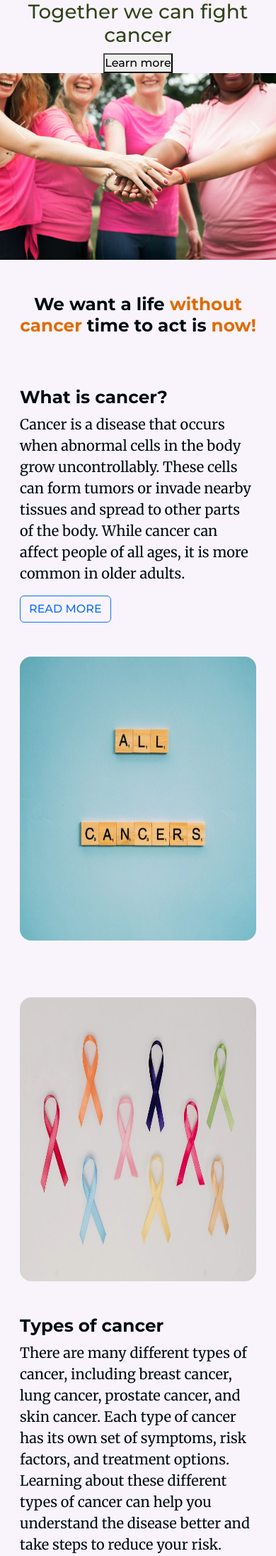
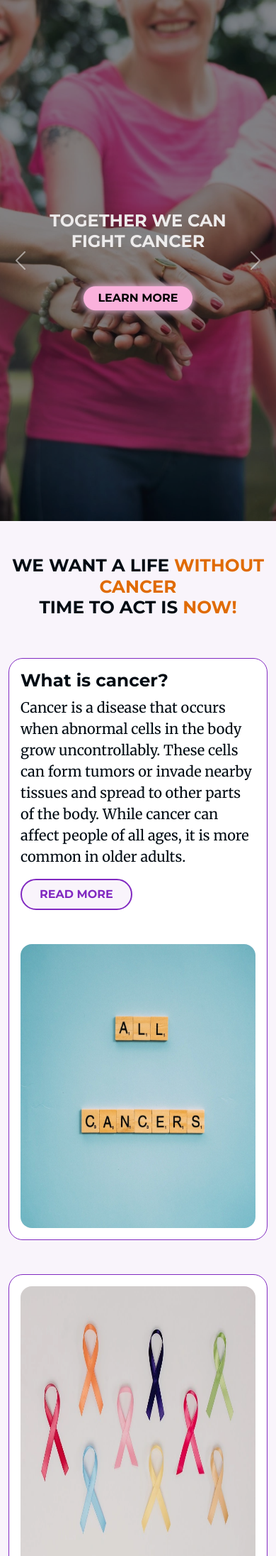
Before and after one commit to Edmir-Demaj/HopeForCancer, a Django app: page / in a window 390 px wide. Shown: the part 110-2302 px from the top of the page at 71% size. Run offline with Django 3.2, Linux system fonts and the light colour scheme.

Commit message:
Add: Style and make responsive desing for home page

```diff
--- a/other_pages/templates/other_pages/index.html
+++ b/other_pages/templates/other_pages/index.html
@@ -7,27 +7,30 @@
     <div id="carouselExampleInterval" class="carousel slide  carousel-fade" data-bs-ride="carousel"
         data-bs-pause="false" data-bs-touch="true">
         <div class="carousel-inner">
+            <!-- First carousel item -->
             <div class="carousel-item active" data-bs-interval="5000">
                 <div class="cta text-center">
-                    <h1>Together we can fight cancer</h1>
+                    <h1 id="home-title">Together we can fight cancer</h1>
                     <button><a href="#">Learn more</a></button>
                 </div>
                 <div class="overlay"></div>
                 <img src="{% static 'images/home/hero_image_1.webp' %}" class="d-block w-100 "
                     alt="A group of woman holding hands to support cancer">
             </div>
+            <!-- Second carousel item -->
             <div class="carousel-item" data-bs-interval="5000">
                 <div class="cta text-center">
-                    <h1>Believe in the power of hope</h1>
+                    <h1 id="home-title">Believe in the power of hope</h1>
                     <button><a href="#">Learn more</a></button>
                 </div>
                 <div class="overlay"></div>
                 <img src="{% static 'images/home/hero_image_2.webp' %}" class="d-block w-100"
                     alt="A group of woman showing hope card to support cancer">
             </div>
+            <!-- Third carousel item -->
             <div class="carousel-item" data-bs-interval="5000">
                 <div class="cta text-center">
-                    <h1>You are not alone, we are one</h1>
+                    <h1 id="home-title">You are not alone, we are one</h1>
                     <button><a href="#">Learn more</a></button>
                 </div>
                 <div class="overlay"></div>
@@ -47,7 +50,7 @@
         </button>
     </div>
     <div class="text-center py-5 px-3">
-        <h2 class="fw-bold">We want a life <span class="orange-text">without cancer</span> time to act is <span
+        <h2 class="fw-bold">We want a life <span class="orange-text">without cancer</span> <br> time to act is <span
                 class="orange-text">now!</span></h2>
     </div>
 </section>
--- a/static/css/style.css
+++ b/static/css/style.css
@@ -32,6 +32,8 @@ p {
     font-family: 'Merriweather', serif;
     font-size: 1.2em;
 }
+
+
 
 /* --------------------------------------------------- Navbar styles */
 .nav-item a {
@@ -104,6 +106,101 @@ footer address {
     font-size: 18px;
 }
 
+/* --------------------------------------------------- Home page styles */
+
+/* hero section */
+#carouselExampleInterval img {
+    height: calc(100vh - 110px);
+    object-fit: cover;
+}
+
+.overlay {
+    position: absolute;
+    width: 100%;
+    height: 100%;
+    z-index: 2;
+    background-color: #080d15;
+    opacity: 0.5;
+}
+
+.cta {
+    position: absolute;
+    top: 50%;
+    left: 50%;
+    transform: translate(-50%, -50%);
+    color: #edebeb;
+    z-index: 10;
+}
+
+.cta h1 {
+    font-weight: 700;
+    text-transform: uppercase;
+    font-size: 3em;
+    min-width: 900px;
+}
+
+.cta button {
+    padding: 8px 30px;
+    margin-top: 40px;
+    background-color: #FAB1DC;
+    font-weight: 700;
+    text-transform: uppercase;
+    border-radius: 150px;
+    border: none;
+    box-shadow: 0 0 8px 3px #c29bb3;
+}
+
+.cta button:hover {
+    background-color: #F9F4FB;
+}
+
+/* Card section */
+h2 {
+    text-transform: uppercase;
+}
+
+.info-card {
+    background-color: #ffffff;
+    border-radius: 20px;
+    border: 1px solid #8129C1;
+}
+
+.card-img {
+    object-fit: fill;
+}
+
+
+.btn-outline-primary {
+    color: #8129C1 !important;
+    border: 2px solid #8129C1 !important;
+    background-color: #F9F4FB !important;
+    border-radius: 50px;
+    padding: 8px 25px;
+    font-weight: 700;
+}
+
+.btn-outline-primary:hover {
+    color: #F9F4FB !important;
+    background-color: #8129C1 !important;
+}
+
+/* Dropdown section */
+.dropdown>.btn-outline-primary {
+    border-radius: 0px;
+    width: 400px;
+}
+
+.dropdown-menu {
+    width: 400px;
+    border: 1px solid #8129C1;
+    border-radius: 0;
+}
+
+.dropdown-item:hover {
+    background-color: #8129C1;
+    color: #F9F4FB;
+}
+
 /* --------------------------------------------------- Blog page styles */
 #blog-hero-section {
     height: 400px;
@@ -172,7 +269,37 @@ footer address {
 /* --------------------------------------------------- Media queries */
 /* Large screen media queries */
 @media (max-width: 1199px) {
+    .cta h1 {
+        font-size: 2.8em;
+        min-width: 700px;
+    }
+
     .header-bg {
         min-height: 100vh;
     }
 }
+
+/* Medium screen media queries */
+@media (max-width: 889px) {
+    .cta h1 {
+        font-size: 2em;
+        min-width: 500px;
+    }
+
+    .cta button {
+        padding: 5px 20px;
+    }
+}
+
+/* Small screen media queries */
+@media (max-width: 589px) {
+    .cta h1 {
+        font-size: 1.5em;
+        min-width: 300px;
+    }
+
+    .dropdown>.btn-outline-primary,
+    .dropdown-menu {
+        width: 310px;
+    }
+}
```
